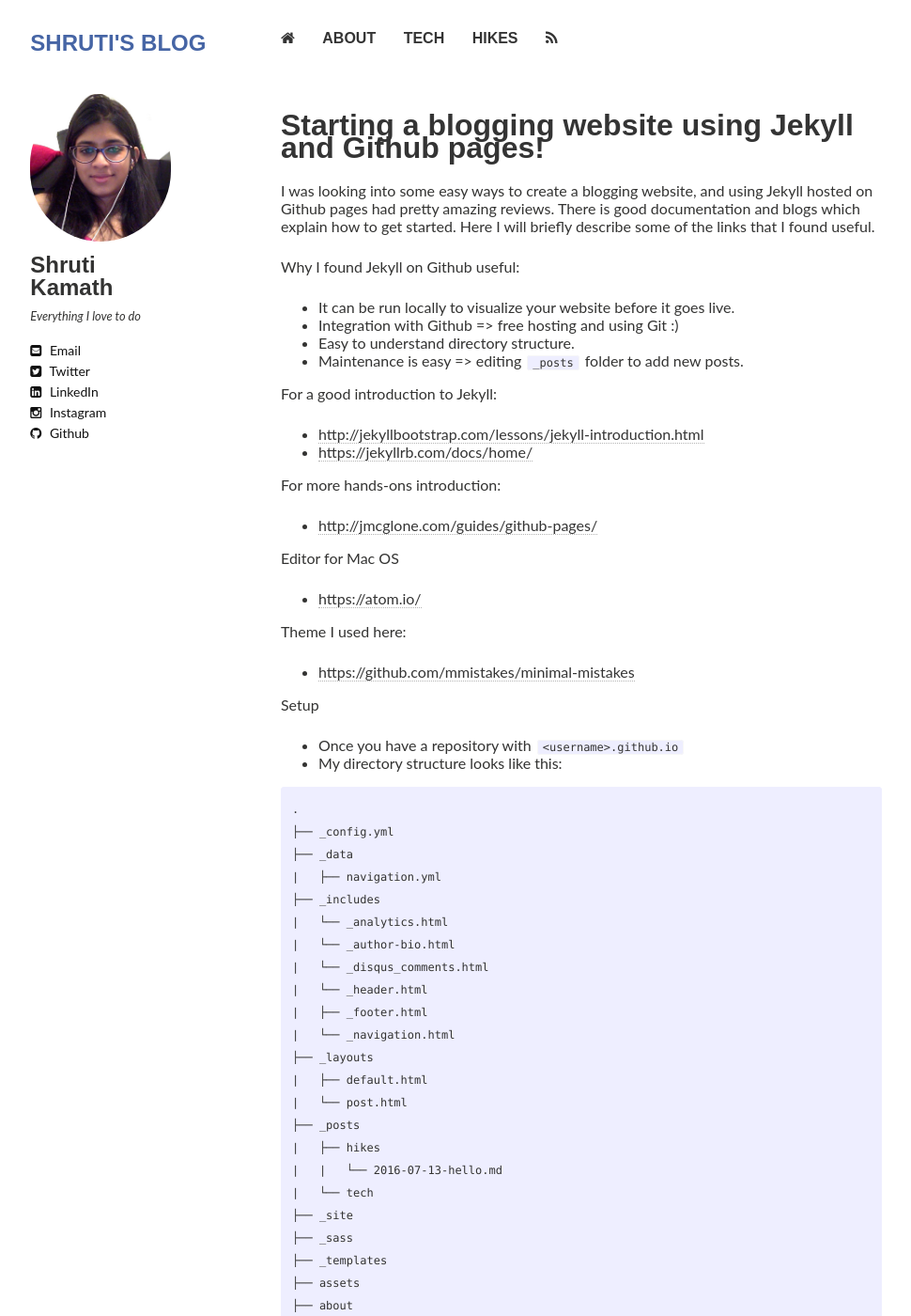
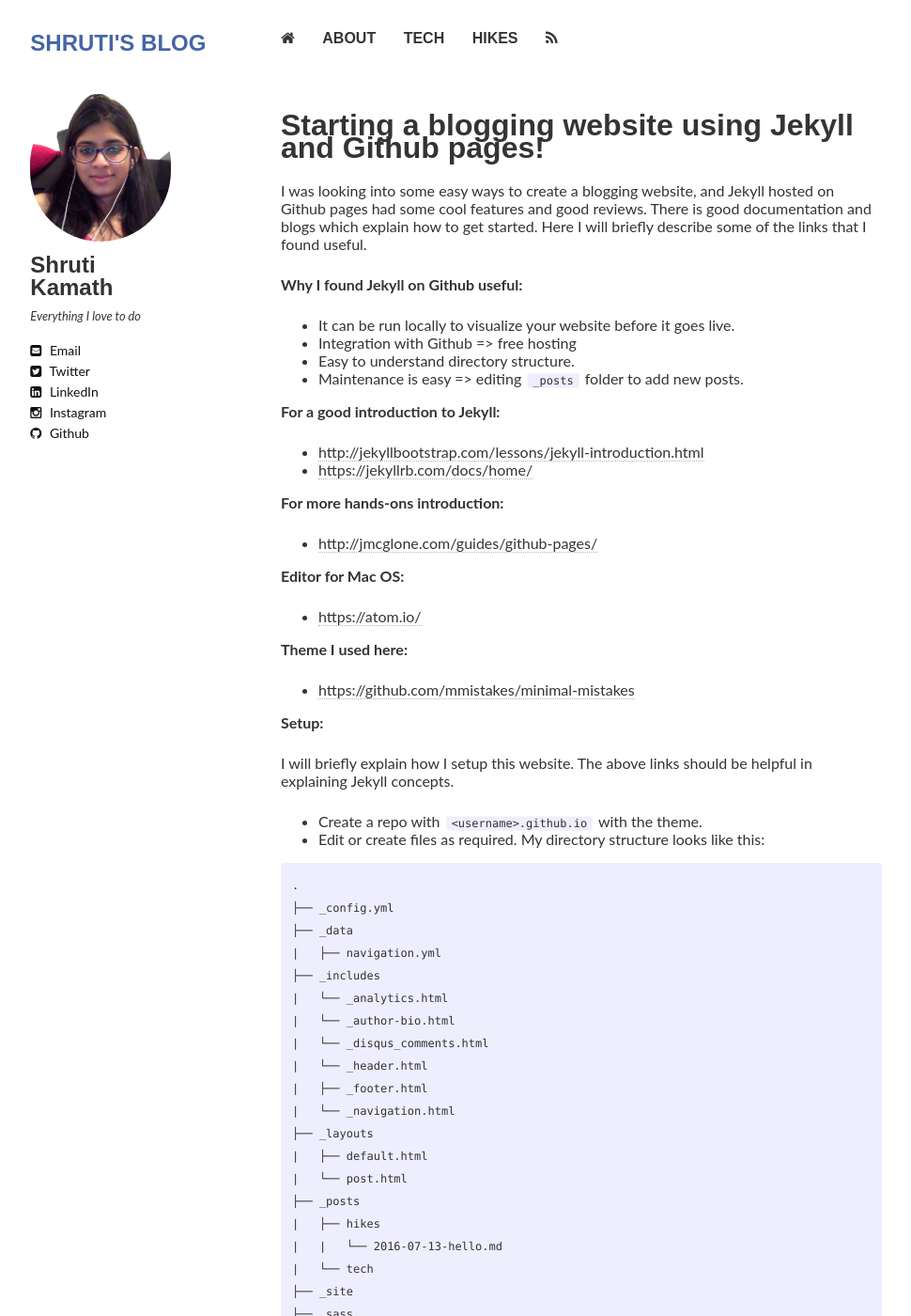
Before and after one commit to kamaths/kamaths.github.io, a Jekyll site: the page built from _posts/tech/2016-07-16-blogging-with-jekyll.md, in a window 1280 px wide and 1400 px high. Shown: the whole window at 94% size, without its empty margins (21-991 px from the left). Built offline with Jekyll 4.4.1, drawn with Linux system fonts in a browser that asks for light colours; nearby versions of some CDN libraries; some web fonts are replaced; comment, search, counter and statistics services are not loaded; some of the changed text lies outside the part shown.

Commit message:
editing blog

````diff
--- a/_posts/tech/2016-07-16-blogging-with-jekyll.md
+++ b/_posts/tech/2016-07-16-blogging-with-jekyll.md
@@ -6,36 +6,38 @@ tags: [Jekyll, Github, Atom]
 comments: true
 ---
 
-I was looking into some easy ways to create a blogging website, and using Jekyll hosted on Github pages had pretty amazing reviews. There is good documentation and blogs which explain how to get started. Here I will briefly describe some of the links that I found useful.
+I was looking into some easy ways to create a blogging website, and Jekyll hosted on Github pages had some cool features and good reviews. There is good documentation and blogs which explain how to get started. Here I will briefly describe some of the links that I found useful.
 
-Why I found Jekyll on Github useful:
+**Why I found Jekyll on Github useful:**
 
 * It can be run locally to visualize your website before it goes live.
-* Integration with Github => free hosting and using Git :)
+* Integration with Github => free hosting
 * Easy to understand directory structure.
 * Maintenance is easy => editing ```_posts``` folder to add new posts.
 
-For a good introduction to Jekyll:
+**For a good introduction to Jekyll:**
 
 * <http://jekyllbootstrap.com/lessons/jekyll-introduction.html>
 * <https://jekyllrb.com/docs/home/>
 
-For more hands-ons introduction:
+**For more hands-ons introduction:**
 
 * <http://jmcglone.com/guides/github-pages/>
 
-Editor for Mac OS
+**Editor for Mac OS:**
 
 * <https://atom.io/>
 
-Theme I used here:
+**Theme I used here:**
 
 * <https://github.com/mmistakes/minimal-mistakes>
 
-Setup
+**Setup:**
 
-* Once you have a repository with `<username>.github.io`
-* My directory structure looks like this:
+I will briefly explain how I setup this website. The above links should be helpful in explaining Jekyll concepts.
+
+* Create a repo with `<username>.github.io` with the theme.
+* Edit or create files as required. My directory structure looks like this:
 
 ```
 .
@@ -66,12 +68,12 @@ Setup
 └── index.md
 ```
 
-* Jekyll configuration exists in ```_config.yml```. With Minimal Mistakes theme, you can add social media user names here.
+* Jekyll configuration exists in ```_config.yml```. With Minimal Mistakes theme, you can add social media user names in this file.
 * ```_includes``` folder contains files that are can be included in the main layout files in ```layouts```.
 * To add analytics, register your website with [Google Analytics](https://analytics.google.com/). The code can be included in ```_config.yml``` and insert script provided after registering in ```_includes``` as ```_analytics.html```. This file can be included in all files in ```_layouts``` to provide analytics for your web pages.
 * Similarly, to add comments, register your website with [Disqus](https://disqus.com/admin/universalcode/). Add the disqus short name in ```_config.yml```. The script in ```_disqus_comments.html```.
 * I got the icons and other UI components in ```_sass``` and ```assets``` from the Minimal Mistakes theme.
-* `about` contains the markdown page which the layout for about page.
+* `about` contains the markdown page with the layout for about page.
 * Similarly, the content in each of the `_posts` gets substituted in the layout `post` where ```{ {  content} }``` is present.
 
-Now once you are ready, with a simple ```git push``` to your main repo, your website is live.
+Once you are ready, with a simple ```git push``` to your main repo, your website is live.
````
